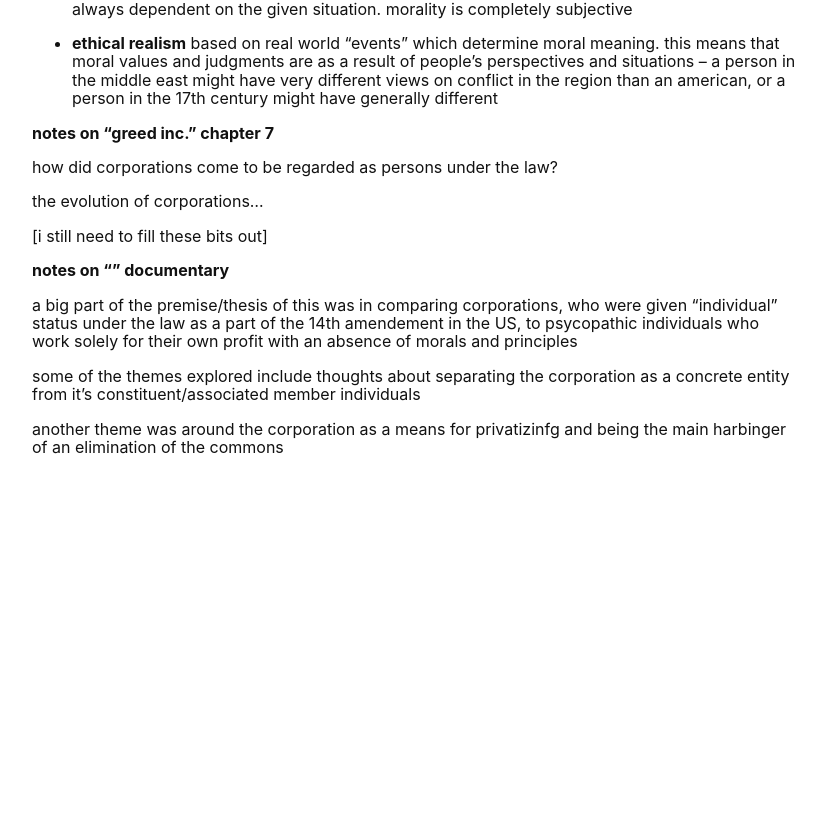
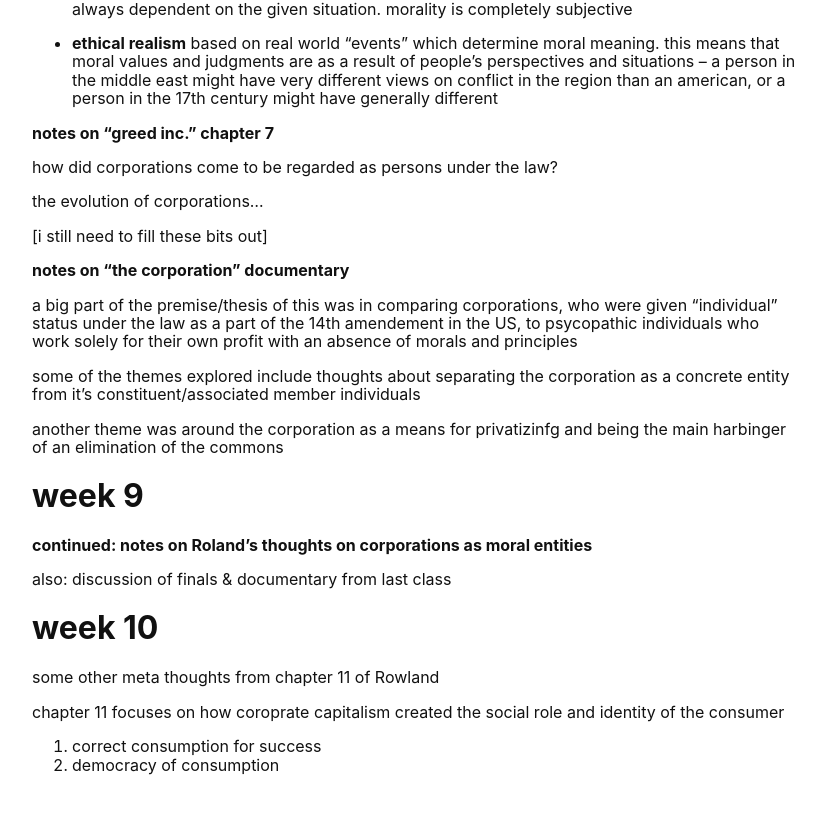
Before and after one commit to Korede-TA/korede-ta.github.io, a Jekyll site: the page built from wiki/course-notes/SOC-220-wealth-and-power.md, in a window 1280 px wide and 900 px high, scrolled down 11991 px. Shown: the top 814 px of the window, without its empty margins (96-921 px from the left). Built offline with Jekyll 4.4.1, drawn with Linux system fonts in a browser that asks for light colours; our own code applies the rules of GitHub Pages for plain Markdown files; before the commit the page ends 12575 px from its top, so only the background shows below that.

Commit message:
update soc 220 notes

```diff
--- a/wiki/course-notes/SOC-220-wealth-and-power.md
+++ b/wiki/course-notes/SOC-220-wealth-and-power.md
@@ -482,10 +482,26 @@ the evolution of corporations...
 
 [i still need to fill these bits out]
 
-**notes on "" documentary**
+**notes on "the corporation" documentary**
 
 a big part of the premise/thesis of this was in comparing corporations, who were given "individual" status under the law as a part of the 14th amendement in the US, to psycopathic individuals who work solely for their own profit with an absence of morals and principles
 
 some of the themes explored include thoughts about separating the corporation as a concrete entity from it's constituent/associated member individuals
 
 another theme was around the corporation as a means for privatizinfg and being the main harbinger of an elimination of the commons
+
+
+# week 9
+
+**continued: notes on Roland's thoughts on corporations as moral entities**
+
+also: discussion of finals & documentary from last class
+
+# week 10
+
+some other meta thoughts from chapter 11 of Rowland
+
+chapter 11 focuses on how coroprate capitalism created the social role and identity of the consumer
+
+1. correct consumption for success
+2. democracy of consumption
```
